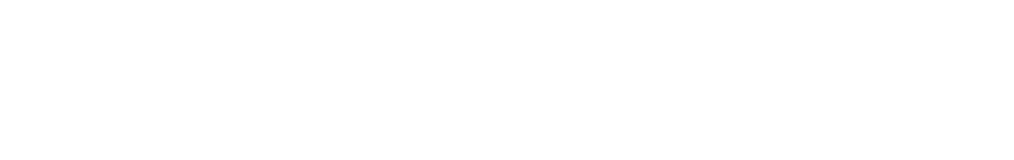
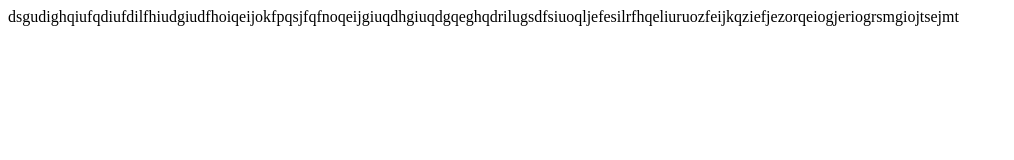
Before and after one commit to Chosess/Hekto, a plain HTML site: page index.html in a window 1280 px wide. Shown: the whole page, without its empty margins (0-1014 px from the left). Drawn offline with Linux system fonts and the light colour scheme.

Commit message:
lsdhfnsdmof

```diff
--- a/index.html
+++ b/index.html
@@ -7,6 +7,7 @@
     <title>Document</title>
 </head>
 <body>
+    dsgudighqiufqdiufdilfhiudgiudfhoiqeijokfpqsjfqfnoqeijgiuqdhgiuqdgqeghqdrilugsdfsiuoqljefesilrfhqeliuruozfeijkqziefjezorqeiogjeriogrsmgiojtsejmt
 
 </body>
 </html>
```
